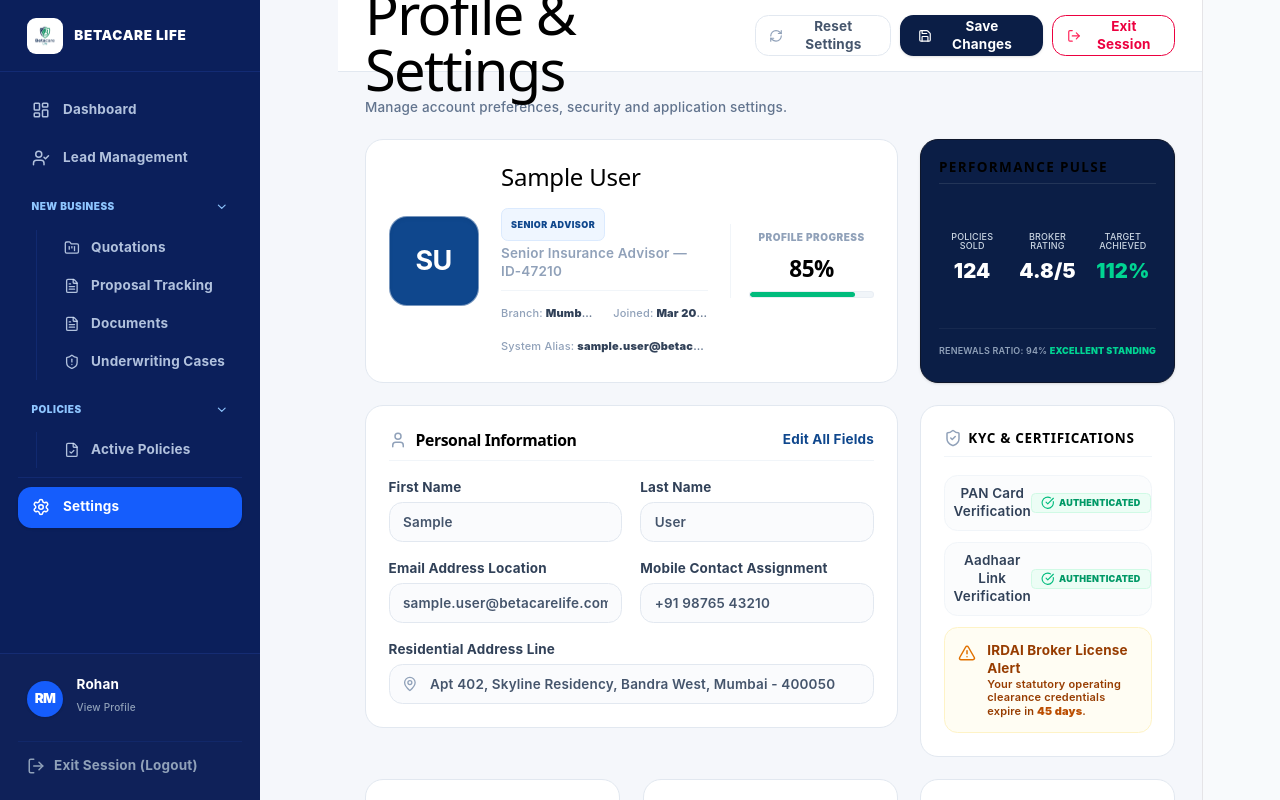
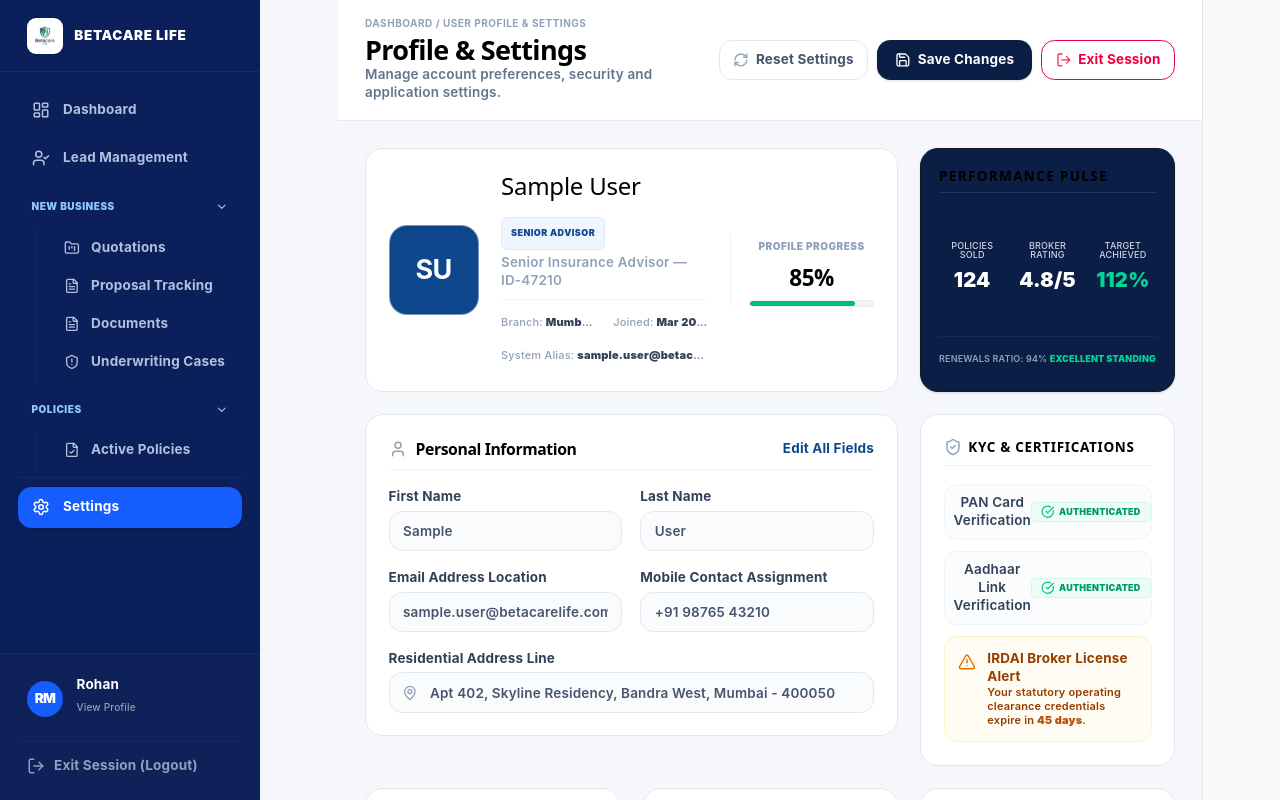
Before and after one commit to adjienjeknwc/betacare-agentportal, a React (Vite) app in the folder frontend/: page /settings in a window 1280 px wide. Shown: the top 800 px of the page. Built offline with nearby package versions, Linux system fonts and the light colour scheme; sample sign-in values are in the browser's storage.

Commit message:
Fix Profile & Settings header layout typography and alignment

```diff
--- a/frontend/src/pages/Settings.jsx
+++ b/frontend/src/pages/Settings.jsx
@@ -145,12 +145,12 @@ export default function Settings() {
       )}
 
       {/* 1. TOP NAVBAR HEADER */}
-      <header className="h-16 bg-white border-b border-slate-200 px-6 flex items-center justify-between shrink-0 lg:sticky lg:top-0 lg:z-10 relative z-0 select-none">
+      <header className="bg-white border-b border-slate-200 px-6 py-4 flex flex-col md:flex-row md:items-center justify-between gap-4 shrink-0 lg:sticky lg:top-0 lg:z-10 relative z-0 select-none">
         <div className="flex items-center gap-3">
           <button
             type="button"
             onClick={() => navigate('/dashboard')}
-            className="p-1.5 border border-slate-200 rounded-xl bg-white text-slate-500 hover:bg-slate-50 transition-colors lg:hidden focus:outline-none cursor-pointer"
+            className="p-2 border border-slate-200 rounded-xl bg-white text-slate-500 hover:bg-slate-50 transition-colors lg:hidden focus:outline-none cursor-pointer"
             title="Return to Dashboard"
           >
             <ArrowLeft className="w-4 h-4" />
@@ -159,13 +159,16 @@ export default function Settings() {
             <span className="text-[10px] font-bold text-slate-400 uppercase tracking-wider leading-none">
               Dashboard / User Profile & Settings
             </span>
-            <h1 className="text-xl font-bold text-[#0B1F5B] tracking-tight leading-none mt-1">
+            <div className="text-2xl font-black text-[#0B1F5B] tracking-tight leading-tight mt-1">
               Profile & Settings
-            </h1>
+            </div>
+            <p className="text-xs text-slate-500 font-semibold mt-1">
+              Manage account preferences, security and application settings.
+            </p>
           </div>
         </div>
 
-        <div className="flex items-center gap-2">
+        <div className="flex items-center gap-2 shrink-0">
           <button
             type="button"
             onClick={() => {
@@ -211,12 +214,6 @@ export default function Settings() {
 
       {/* 2. MAIN CANVAS VIEWPORT CONTAINER */}
       <main className="flex-1 w-full max-w-[1450px] mx-auto px-6 py-6 overflow-y-auto space-y-5">
-
-        <div className="w-full text-left select-none">
-          <p className="text-xs font-medium text-slate-500">
-            Manage account preferences, security and application settings.
-          </p>
-        </div>
 
         {/* TOP COMPONENT CARD HUB */}
         <div className="grid grid-cols-1 lg:grid-cols-3 gap-5 items-stretch">
```
